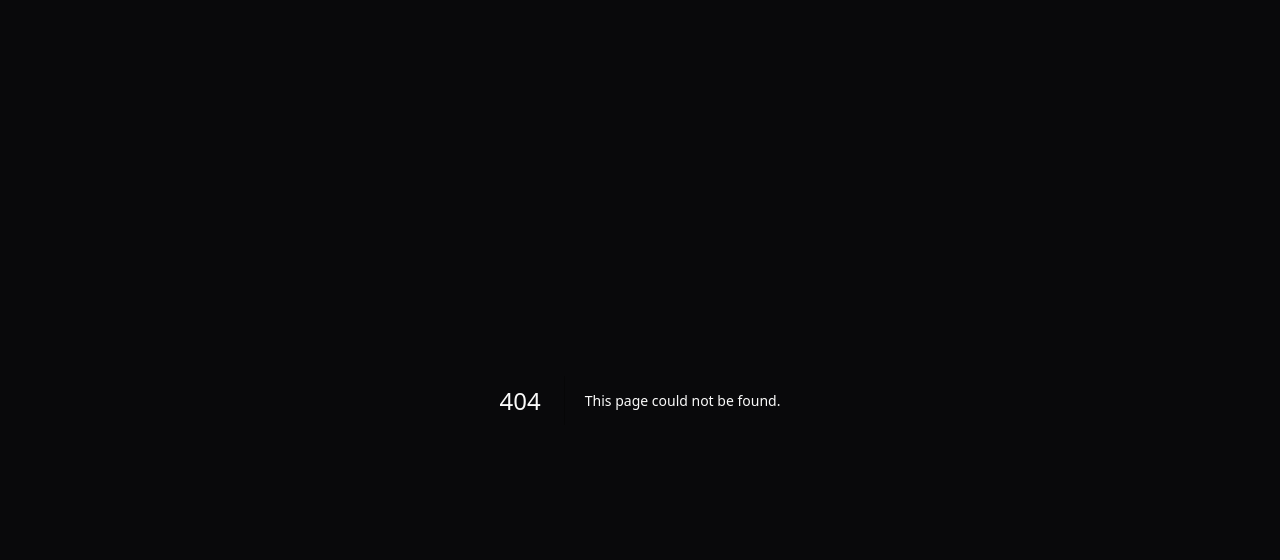
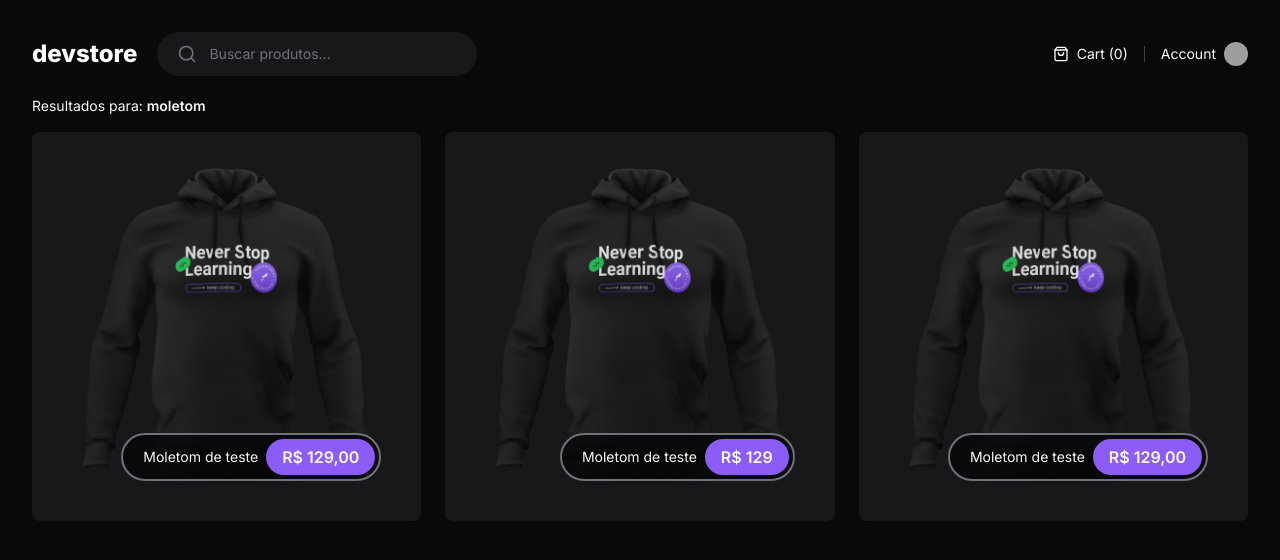
Before and after one commit to imnotannamaria/next-13-ecommerce-devstore, a Next.js app: page /search in a window 1280 px wide. Before the commit this address had no page. Shown: the top 560 px of the page. Built offline with nearby package versions, Linux system fonts and the light colour scheme; grey boxes are pictures that could not be loaded.

Commit message:
Search page

```diff
--- /dev/null
+++ b/src/app/(store)/search/loading.tsx
@@ -0,0 +1,3 @@
+export default function Loading() {
+  return <h1>Carregando...</h1>
+}
--- /dev/null
+++ b/src/app/(store)/search/page.tsx
@@ -0,0 +1,88 @@
+import Link from 'next/link'
+import Image from 'next/image'
+
+export default async function Search() {
+  return (
+    <div className="flex flex-col gap-4">
+      <p className="text-sm">
+        Resultados para: <span className="font-semibold">moletom</span>
+      </p>
+
+      <div className="grid grid-cols-3 gap-6">
+        <Link
+          href={`/product/moletom-never-stop-learning.png`}
+          className="group relative rounded-lg bg-zinc-900 overflow-hidden flex justify-center items-start"
+        >
+          <Image
+            src="/moletom-never-stop-learning.png"
+            alt="Moleton"
+            width={860}
+            height={860}
+            quality={100}
+            className="group-hover:scale-105 transition-all duration-500 ease-in-out"
+          />
+
+          <div className="absolute bottom-10 right-10 h-12 flex items-center gap-2 max-w-[280px] rounded-full border-2 border-zinc-500 bg-black/60 p-1 pl-5">
+            <span className="text-sm truncate">Moletom de teste</span>
+            <span className="flex h-full items-center justify-center rounded-full bg-violet-500 px-4 font-semibold">
+              {Number(129).toLocaleString('pt-BR', {
+                style: 'currency',
+                currency: 'BRL',
+              })}
+            </span>
+          </div>
+        </Link>
+
+        <Link
+          href={`/product/moletom-never-stop-learning.png`}
+          className="group relative rounded-lg bg-zinc-900 overflow-hidden flex justify-center items-start"
+        >
+          <Image
+            src="/moletom-never-stop-learning.png"
+            alt="Moleton"
+            width={860}
+            height={860}
+            quality={100}
+            className="group-hover:scale-105 transition-all duration-500 ease-in-out"
+          />
+
+          <div className="absolute bottom-10 right-10 h-12 flex items-center gap-2 max-w-[280px] rounded-full border-2 border-zinc-500 bg-black/60 p-1 pl-5">
+            <span className="text-sm truncate">Moletom de teste</span>
+            <span className="flex h-full items-center justify-center rounded-full bg-violet-500 px-4 font-semibold">
+              {Number(129).toLocaleString('pt-BR', {
+                style: 'currency',
+                currency: 'BRL',
+                maximumFractionDigits: 0,
+                minimumFractionDigits: 0,
+              })}
+            </span>
+          </div>
+        </Link>
+
+        <Link
+          href={`/product/moletom-never-stop-learning.png`}
+          className="group relative rounded-lg bg-zinc-900 overflow-hidden flex justify-center items-start"
+        >
+          <Image
+            src="/moletom-never-stop-learning.png"
+            alt="Moleton"
+            width={860}
+            height={860}
+            quality={100}
+            className="group-hover:scale-105 transition-all duration-500 ease-in-out"
+          />
+
+          <div className="absolute bottom-10 right-10 h-12 flex items-center gap-2 max-w-[280px] rounded-full border-2 border-zinc-500 bg-black/60 p-1 pl-5">
+            <span className="text-sm truncate">Moletom de teste</span>
+            <span className="flex h-full items-center justify-center rounded-full bg-violet-500 px-4 font-semibold">
+              {Number(129).toLocaleString('pt-BR', {
+                style: 'currency',
+                currency: 'BRL',
+              })}
+            </span>
+          </div>
+        </Link>
+      </div>
+    </div>
+  )
+}
```
